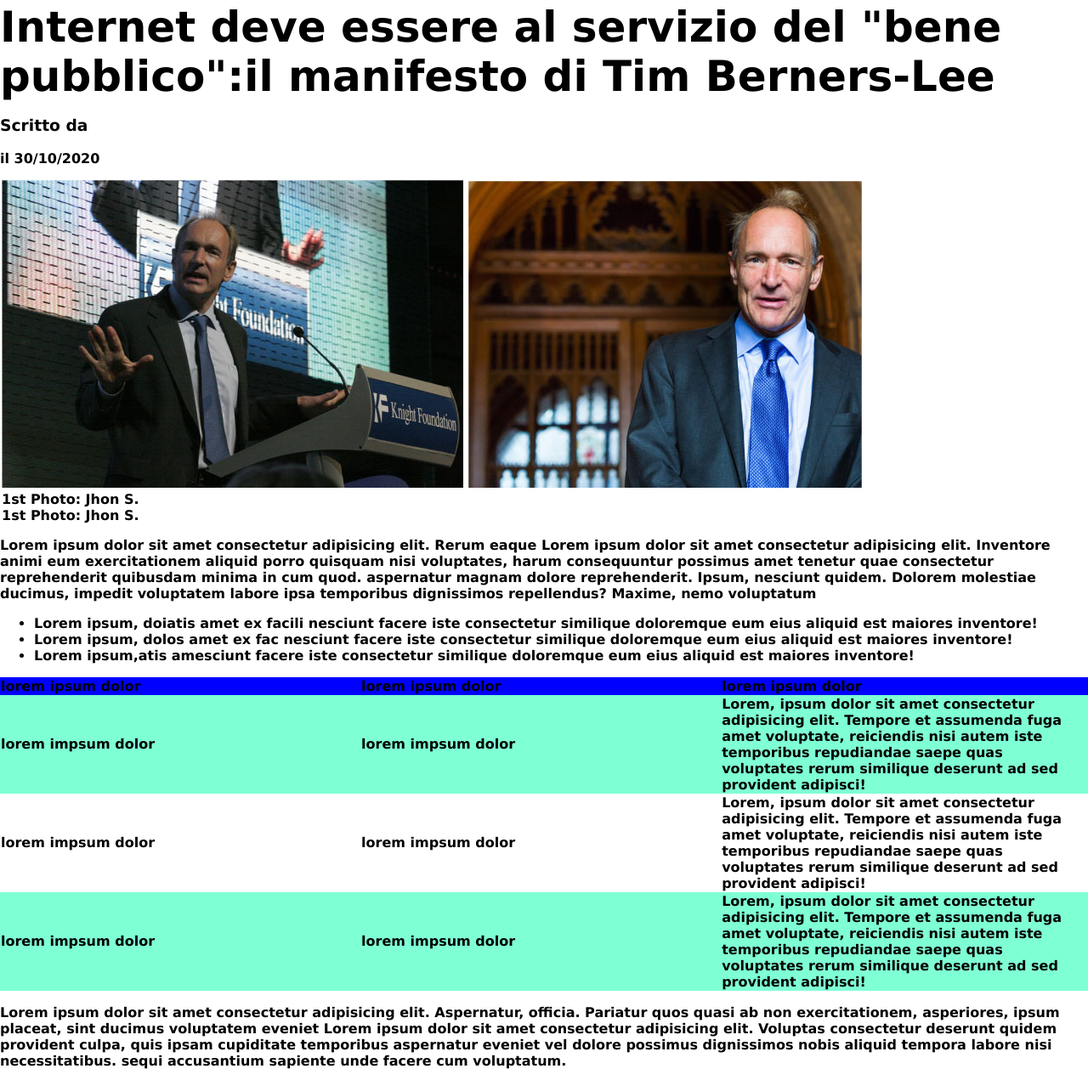
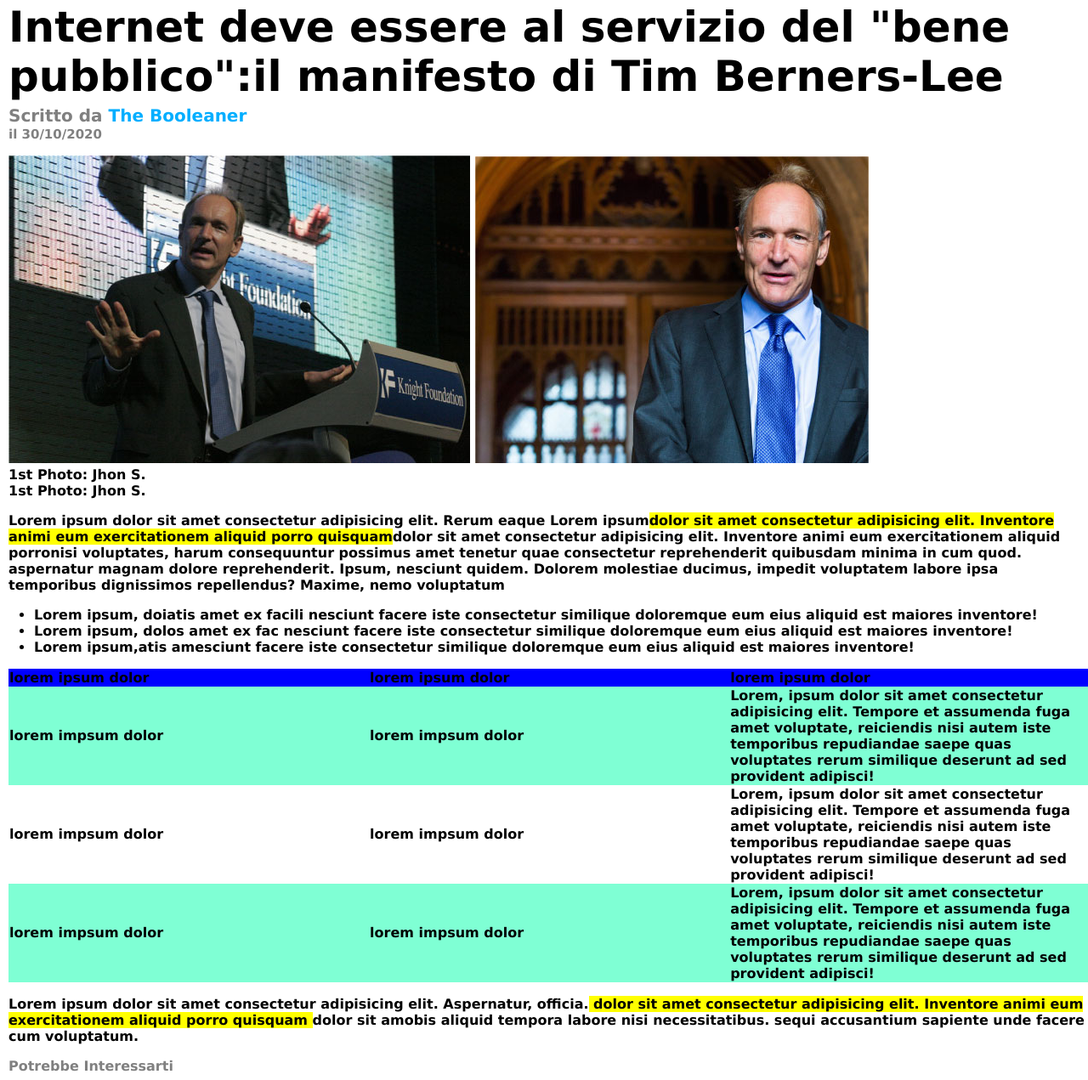
Before and after one commit to MatteoLoddo/html-css-booleaner, a plain HTML site: page index.html in a window 1280 px wide. Shown: the part 139-1410 px from the top of the page at 85% size. Drawn offline with Linux system fonts and the light colour scheme.

Commit message:
unltime modifiche css e testo html

```diff
--- a/CSS/style.css
+++ b/CSS/style.css
@@ -3,40 +3,51 @@ body{
     font-family: Arial, Helvetica, sans-serif;
     font-family: Verdana, Tahoma, sans-serif;
     font-weight: 600;
-
 }
 
 header{
     background-image: url(../img/pattern.png);
-    background-color: blue;
+    background-color: rgb(0, 174, 255);
     height: 100px;
-
 }
 #img-logo{
     width: 300px;
     margin-top: 30px;
+    margin-left: 10px;
+}
 
+figure{
+    margin-left: 0;
+}
+
+#Doc-Intro,.Text{
+    margin-left: 10px;
 }
 
 #Doc-Intro h1{
     font-size: 50px;
-    margin-bottom: 2px;
-
+    margin-bottom:5px;
+}
+#Doc-Intro h3,.date{
+    font-size: 20px;
+    margin-top: 0px;
+    margin-bottom: 0;
+    color: gray;
 }
 
 
-figure{
-    width: 100%;
-    margin-left: 2px;
+.By{
+    color: rgb(0, 174, 255);
 }
 
-
-.Unorder-list{
-    text-align: left;
+.date{
+    font-size: 15px;
 }
 
 table{
     border-collapse: collapse;
+    margin-left: 10px;
+    width: 100%;
 }
 
 
@@ -46,8 +57,17 @@ th{
     background-color: blue;
 }
 
+tbody td{
+    text-align: left;
+}
+
 .tr-color{
     background-color: aquamarine;
+}
+
+#Title-AD{
+    color: gray;
+    margin-left: 10px;
 }
 
 .ADfooter{
--- a/index.html
+++ b/index.html
@@ -13,15 +13,15 @@
     <main>
         <section id="Doc-Intro">
             <h1>Internet deve essere al servizio del "bene pubblico":il manifesto di Tim Berners-Lee</h1>
-            <h3>Scritto da</h3>
-            <span>il 30/10/2020</span>
+            <h3>Scritto da <span class="By">The Booleaner</span> </h3>
+            <span class="date">il 30/10/2020</span>
             <figure>
                 <img class="img-Tim" src="img/tim-1.jpg" alt="Photo Tim">
                 <img class="img-Tim" src="img/tim-2.jpg" alt="Photo Tim">
                 <figcaption>1st Photo: Jhon S.</figcaption>
                 <figcaption>1st Photo: Jhon S.</figcaption>
             </figure>
-            <p>Lorem ipsum dolor sit amet consectetur adipisicing elit. Rerum eaque Lorem ipsum dolor sit amet consectetur adipisicing elit. Inventore animi eum exercitationem aliquid porro quisquam nisi voluptates, harum consequuntur possimus amet tenetur quae consectetur reprehenderit quibusdam minima in cum quod. aspernatur magnam dolore reprehenderit. Ipsum, nesciunt quidem. Dolorem molestiae ducimus, impedit voluptatem labore ipsa temporibus dignissimos repellendus? Maxime, nemo voluptatum
+            <p>Lorem ipsum dolor sit amet consectetur adipisicing elit. Rerum eaque Lorem ipsum<mark>dolor sit amet consectetur adipisicing elit. Inventore animi eum exercitationem aliquid porro quisquam</mark>dolor sit amet consectetur adipisicing elit. Inventore animi eum exercitationem aliquid porro</mark>nisi voluptates, harum consequuntur possimus amet tenetur quae consectetur reprehenderit quibusdam minima in cum quod. aspernatur magnam dolore reprehenderit. Ipsum, nesciunt quidem. Dolorem molestiae ducimus, impedit voluptatem labore ipsa temporibus dignissimos repellendus? Maxime, nemo voluptatum
             </p>
         </section>
 
@@ -33,7 +33,7 @@
             </ul>
         </section>
 
-        <section>
+        <section id="section-table">
             <table>
                 <thead>
                     <tr>
@@ -64,13 +64,13 @@
                 </tbody>
             </table>
         </section>
-        <section class="">
-            <p>Lorem ipsum dolor sit amet consectetur adipisicing elit. Aspernatur, officia. Pariatur quos quasi ab non exercitationem, asperiores, ipsum placeat, sint ducimus voluptatem eveniet Lorem ipsum dolor sit amet consectetur adipisicing elit. Voluptas consectetur deserunt quidem provident culpa, quis ipsam cupiditate temporibus aspernatur eveniet vel dolore possimus dignissimos nobis aliquid tempora labore nisi necessitatibus. sequi accusantium sapiente unde facere cum voluptatum.</p>
+        <section class="Text">
+            <p>Lorem ipsum dolor sit amet consectetur adipisicing elit. Aspernatur, officia.<mark> dolor sit amet consectetur adipisicing elit. Inventore animi eum exercitationem aliquid porro quisquam </mark>dolor sit amobis aliquid tempora labore nisi necessitatibus. sequi accusantium sapiente unde facere cum voluptatum.</p>
         </section>
     </main>
 
     <footer>
-        <span>Potrebbe Interessarti</span>
+        <span id="Title-AD">Potrebbe Interessarti</span>
         <div class="ADfooter AD-Pc">
             <span class="Text-AD">
                 <strong>Lorem Ipsum Dolor</strong>
```
